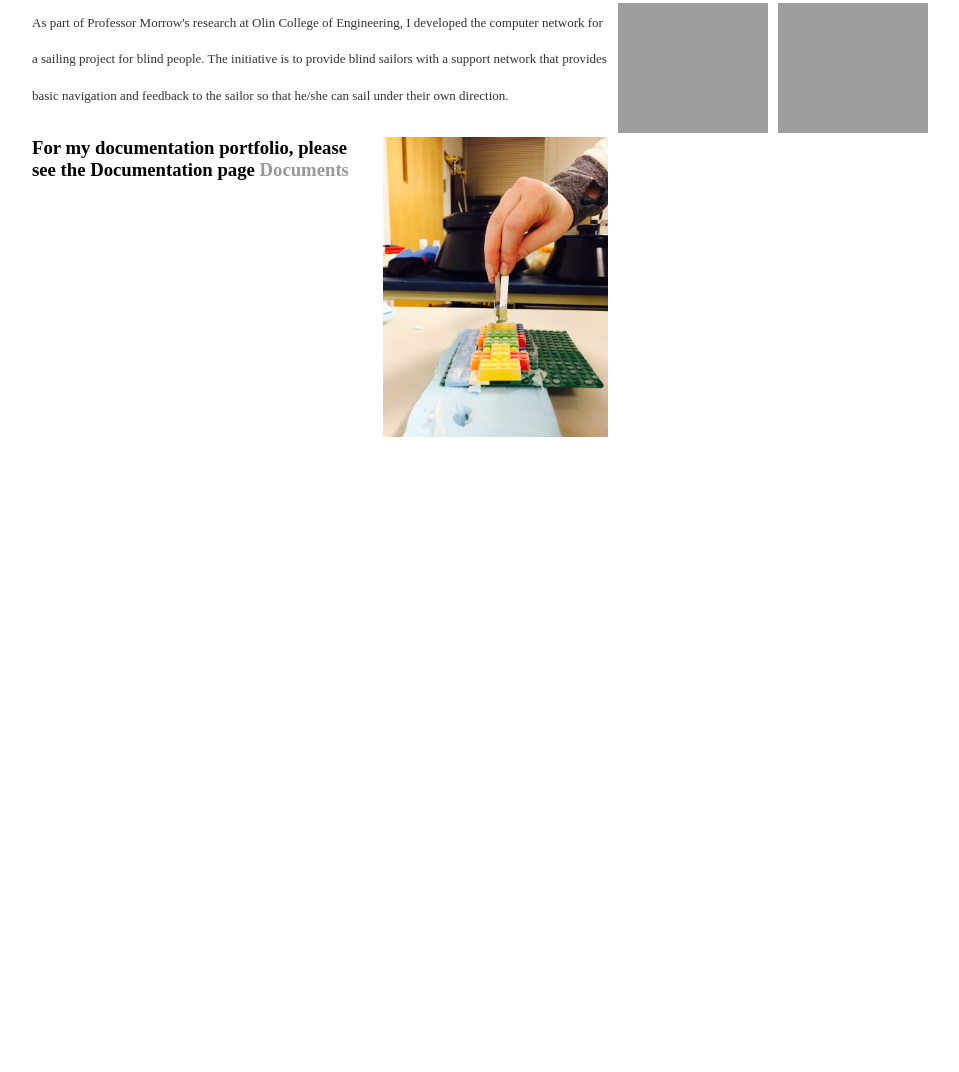
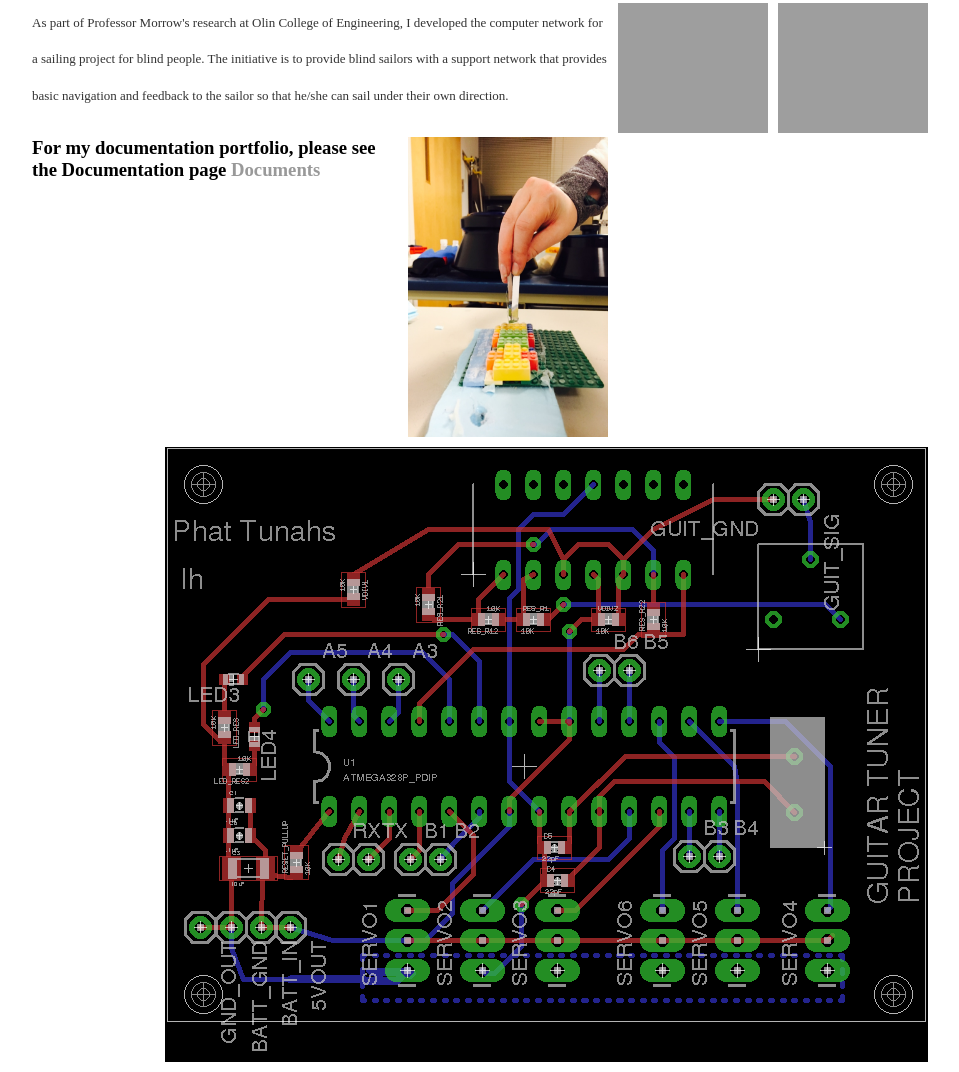
Before and after one commit to lisahachmann/lisahachmann.github.io, a plain HTML site: page portfolio/index.html in a window 1280 px wide. Shown: the part 608-1680 px from the top of the page, without its empty margins (160-1119 px from the left). Before the commit the page ends 1055 px from the top, so only its background shows below. Drawn offline with Linux system fonts and the light colour scheme; grey boxes are pictures that could not be loaded.

Commit message:
Adding some POE

```diff
--- a/portfolio/index.html
+++ b/portfolio/index.html
@@ -1,3 +1,4 @@
+<!--Portfolio-->
 <!DOCTYPE html>
 
 <html>
@@ -38,8 +39,9 @@
 			<p><font size="2">As part of Professor Morrow's research at Olin College of Engineering, I developed the computer network for a sailing project for blind people. The initiative is to provide blind sailors with a support network that provides basic navigation and feedback to the sailor so that he/she can sail under their own direction.</font></p>
 		</div class="BlindSailing"><!-- /.blurb -->
 			<div class="ClassProjects">
-			<img src="MagLev.JPG" alt="EM" style="width:200pxpx;height:300px;">
-			</div>
+			<img src="MagLev.JPG" alt="EM" style="width:200px;height:300px;">
+			<img src="tunahs_pcb.png" alt="POEfinal" style="width: 240;width:360"
+		</div class = "ClassProjects">
 
 			<h3>For my documentation portfolio, please see the Documentation page <a href="www.lisahachmann.github.io/Documents"> Documents</h3>
 
```
Also changed, not shown: portfolio/tunahs_pcb.png (added).
